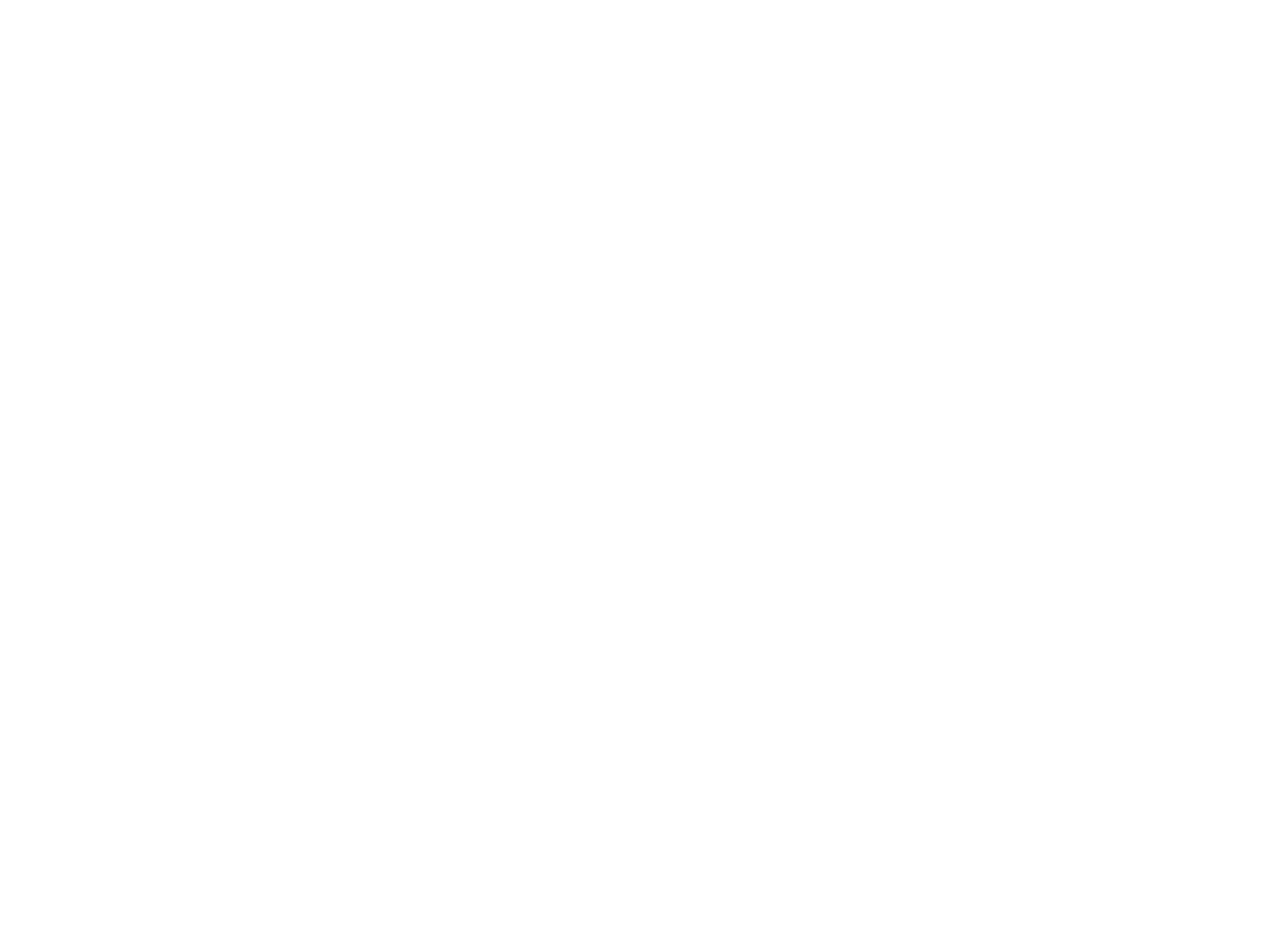
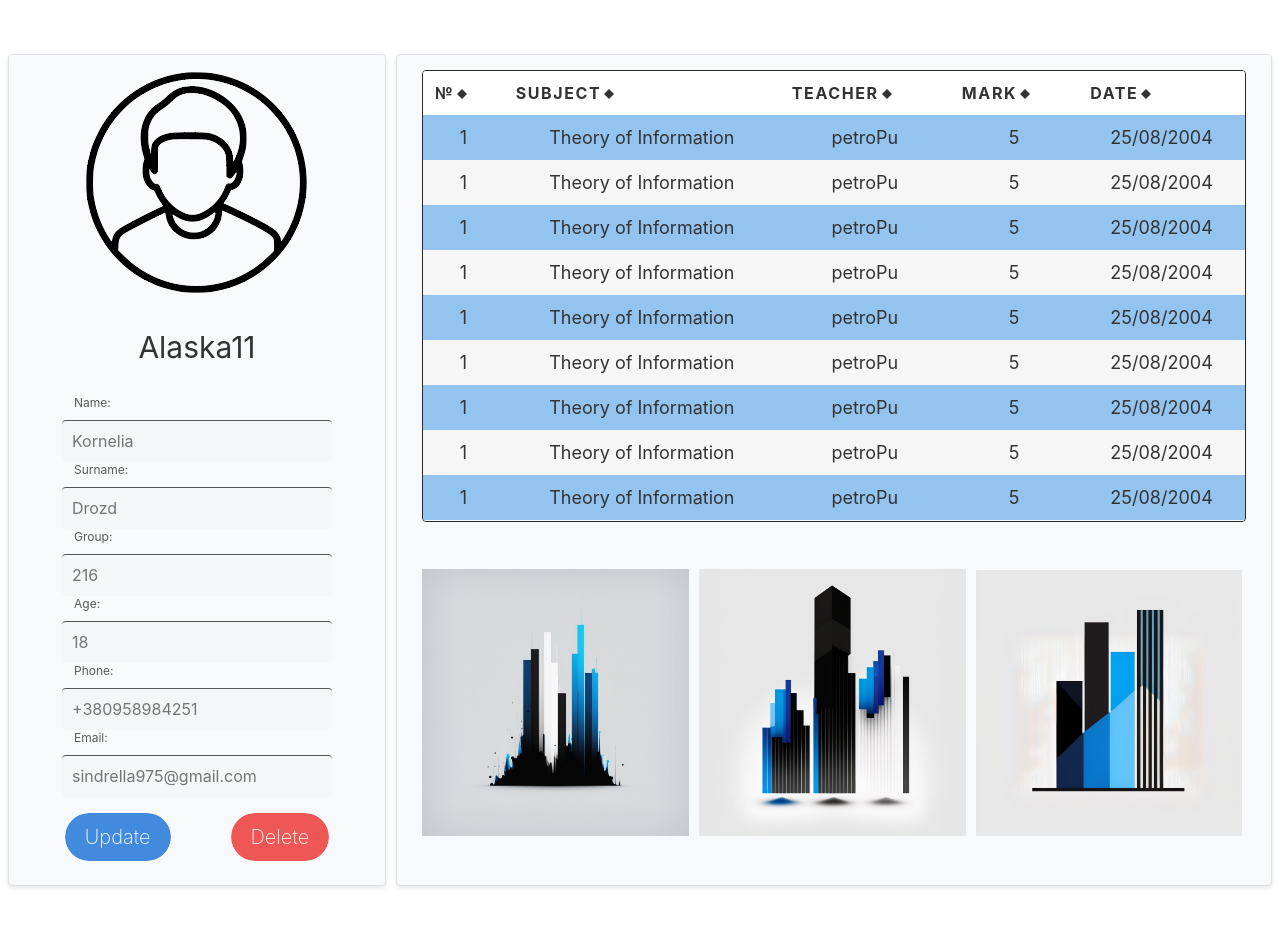
Before and after one commit to Alaska2222/react, a React (Create React App) app: page /admin in a window 1280 px wide. Shown: the part 140-1066 px from the top of the page. Before the commit the page ends 800 px from the top, so only its background shows below. Built offline with nearby package versions, Linux system fonts and the light colour scheme; sample sign-in values are in the browser's storage.

Commit message:
static user profile

```diff
--- /dev/null
+++ b/src/components/BioInput.js
@@ -0,0 +1,9 @@
+import React from 'react';
+
+export default function BioInput({Label, Name, Type, Id }){
+    return (
+        <div class="bio-input">
+            <label htmlFor={Id}>{Label}:</label>
+            <input className="input" placeholder={Name} type={Type} id={Id} disabled />
+        </div>)
+}
--- a/src/components/Navbar.js
+++ b/src/components/Navbar.js
@@ -36,12 +36,12 @@
         {isLoggedIn ? (
           <>
             <Link onClick={handleLogout}>Logout</Link>
-            <Link to="/profile" target="_self" id="user-profile">
+            <Link to="/profile" target="_self">
               User Profile
             </Link>
           </>
         ) : (
-          <Link to="/login" target="_self" id="login-page">
+          <Link to="/login" target="_self" >
             Login
           </Link>
         )}
--- /dev/null
+++ b/src/components/TableItem.js
@@ -0,0 +1,11 @@
+import React from 'react';
+
+export default function TableItem({Id, Sbj, Teacher, Value, Date}){
+    return (
+        <tr>
+            <td>{Id}</td>
+            <td>{Sbj}</td>
+            <td>{Teacher}</td>
+            <td>{Value}</td>
+            <td>{Date}</td>
+        </tr>)}
--- a/src/pages/Profile.js
+++ b/src/pages/Profile.js
@@ -1,8 +1,66 @@
 import React, { useEffect } from 'react';
+import BioInput from '../components/BioInput';
+import TableItem from '../components/TableItem';
+import Button from '../components/Button';
+import profile from "../assets/profile.png"
 
 export default function Profile(){
     useEffect(() => {
         document.title = "User Profile"
      }, []);
-    return <h1> Profile page</h1>
+    return (
+        <>
+            <h1 id="profile-title"><span className="highlight">Welcome to the, student profile!</span></h1>
+                <div className="wrapper">
+                    <div className="bio-block">
+                    <img src={profile} alt="profile logo"/>
+                    <h3>Alaska11</h3>
+                    <div className="inputs-block">
+                        <BioInput Label="Name" Name="Kornelia" Type="text" Id="name"/>
+                        <BioInput Label="Surname" Name="Drozd" Type="text" Id="surname"/>
+                        <BioInput Label="Group" Name="216" Type="number" Id="group"/>
+                        <BioInput Label="Age" Name="18" Type="number" Id="age"/>
+                        <BioInput Label="Phone" Name="+380958984251" Type="tel" Id="phone"/>
+                        <BioInput Label="Email" Name="sindrella975@gmail.com" Type="email" Id="email"/>
+                    </div>
+                    <div className ="button-group">
+                        <Button Id="update-btn" Title="Update"/>
+                        <Button Id="delete-btn" Title="Delete"/>
+                    </div>
+                    </div>
+                    <div className="grades-block">
+                        <div className="table-block">
+                        <table>
+                            <thead>
+                            <tr>
+                                <th><a href="//" className="sort-by" id="num">№</a></th>
+                                <th><a href="//" className="sort-by" id="sbj">Subject</a></th>
+                                <th><a href="//" className="sort-by" id="teacherID">Teacher</a></th>
+                                <th><a href="//" className="sort-by" id="value">Mark</a></th>
+                                <th><a href="//" className="sort-by" id="date">Date</a></th>
+                            </tr>
+                            </thead>
+                            <tbody>
+                                <TableItem Id="1" Sbj="Theory of Information" Teacher="petroPu" Value="5" Date="25/08/2004"/>
+                                <TableItem Id="1" Sbj="Theory of Information" Teacher="petroPu" Value="5" Date="25/08/2004"/>
+                                <TableItem Id="1" Sbj="Theory of Information" Teacher="petroPu" Value="5" Date="25/08/2004"/>
+                                <TableItem Id="1" Sbj="Theory of Information" Teacher="petroPu" Value="5" Date="25/08/2004"/>
+                                <TableItem Id="1" Sbj="Theory of Information" Teacher="petroPu" Value="5" Date="25/08/2004"/>
+                                <TableItem Id="1" Sbj="Theory of Information" Teacher="petroPu" Value="5" Date="25/08/2004"/>
+                                <TableItem Id="1" Sbj="Theory of Information" Teacher="petroPu" Value="5" Date="25/08/2004"/>
+                                <TableItem Id="1" Sbj="Theory of Information" Teacher="petroPu" Value="5" Date="25/08/2004"/>
+                                <TableItem Id="1" Sbj="Theory of Information" Teacher="petroPu" Value="5" Date="25/08/2004"/>
+                                <TableItem Id="1" Sbj="Theory of Information" Teacher="petroPu" Value="5" Date="25/08/2004"/>
+                            </tbody>
+                            </table>
+                        </div>
+                        <div className="stats-block">
+                            <div className="diagram"></div>
+                            <div className="diagram"></div>
+                            <div className="diagram"></div>
+                        </div>
+                </div>
+            </div>
+        </>
+    )
 }
--- a/src/pages/Register.js
+++ b/src/pages/Register.js
@@ -1,8 +1,10 @@
 import React, { useState, useEffect, useRef } from 'react';
 import Button from '../components/Button';
 import FloatLabel from '../components/FloatLabel';
+import {  useNavigate } from 'react-router-dom';
 
 export default function Register() {
+  const navigate = useNavigate()
   const [openStudent, setOpenStudent] = useState(false);
   const [openTeacher, setOpenTeacher] = useState(false);
   const [menuPosition, setMenuPosition] = useState({top: 0, left: 0});
@@ -99,7 +101,8 @@
 
 
 
-  async function onSubmit() {
+  async function onSubmit(event) {
+    event.preventDefault();
     let item = { username, password, age, value, phone, email, name, surname };
     console.log(item);
 
@@ -131,7 +134,7 @@
       };
     }
 
-    try {
+
       const response = await fetch(url, {
         method: "POST",
         headers: {
@@ -143,11 +146,12 @@
       if (!response.ok) {
         throw new Error("Network response was not ok");
       }
+      if (response.ok) {
+        navigate("/login")
+        console.log("Data sent successfully!");
+      }
 
-      console.log("Data sent successfully!");
-    } catch (error) {
-      console.error("There was a problem sending the data: ", error);
-    }
+
   }
 
 
--- a/src/styles/main.css
+++ b/src/styles/main.css
@@ -98,3 +98,269 @@
 	  transform: scale(1.2);
 	}
   }
+
+
+
+#profile-title {
+	color: #555;
+	font-weight: 400;
+	font-size: 50px;
+	margin-top: 60px;
+	text-align: left;
+  }
+
+  .bio-block h3 {
+	color: #333;
+	font-weight: 400;
+	font-size: 30px;
+  }
+
+  .wrapper {
+	display: flex;
+	margin-bottom: 40px;
+	text-align: center;
+  }
+
+  .bio-block {
+	float: left;
+	width: 400px;
+	height: 800px;
+	margin-right: 10px;
+  }
+
+  .stats-block {
+	display: flex;
+	flex-direction: row;
+	justify-content: space-around;
+	position: absolute;
+	bottom: 2rem;
+	width: 95%;
+  }
+
+  .diagram {
+	width: 300px;
+	height: 300px;
+	margin-right: 10px;
+	border-image-slice: 1;
+	background-repeat: no-repeat;
+	background-position: center;
+	background-size: contain;
+  }
+
+  .diagram:nth-child(1) {
+	background-image: url("../assets/hist1.png");
+  }
+
+  .diagram:nth-child(2) {
+	background-image: url("../assets/hist2.png");
+  }
+
+  .diagram:nth-child(3) {
+	background-image: url("../assets/hist3.png");
+  }
+
+  .bio-block, .grades-block{
+	background-color: #f8f9fa;
+	border: 1px solid #dee2e6;
+	border-radius: 4px;
+	box-shadow: 0 2px 4px rgba(0, 0, 0, 0.1);
+	padding: 15px 25px
+  }
+
+  .grades-block {
+	width: 80%;
+	position: relative;
+	justify-content: center;
+	overflow-y: auto;
+	overflow-x: hidden;
+  }
+
+  table {
+	box-shadow: 5px 5px 4px rgba(0, 0, 0, 0.1);
+	position: relative;
+	width: 100%;
+	height: 300px;
+	text-align: left;
+	margin: 0 auto;
+	border-collapse: collapse;
+  }
+  .table-block {
+	max-height: 450px;
+	overflow-y: scroll;
+	border: #2a2929 1px solid;
+	border-radius: 4px;
+  }
+
+  thead{
+	position: sticky;
+	top: 0;
+  }
+  th,
+  td {
+	padding: 0.75rem;
+	vertical-align: top;
+  }
+
+  td:hover{
+	background-color: #7a7a7a7b;
+  }
+
+  th {
+	text-align: left;
+	text-transform: uppercase;
+	letter-spacing: 0.1rem;
+	background-color: white;
+  }
+
+  td {
+	text-align: center;
+	color: #333333;
+	font-weight: 400;
+	font-size: 18px;
+  }
+
+  tr:nth-child(odd) {
+	background-color: #7db7edd1;
+  }
+
+  tr:nth-child(even) {
+	background-color: #f5f5f58e;
+  }
+
+  th a.sort-by {
+	padding-right: 18px;
+	position: relative;
+  }
+
+  .inputs-block {
+	display: flex;
+	flex-direction: column;
+	height: auto;
+  }
+
+  .inputs-block .input {
+	color: black;
+	font-weight: 400;
+	font-size: 16px;
+	padding: 20px 10px;
+	height: 42px;
+	min-width: 270px;
+	border: none;
+	border-top: solid 1px #555;
+	border-radius: 4px;
+	box-sizing: border-box;
+  }
+
+  .inputs-block .input:focus {
+	outline: none;
+  }
+
+  .inputs-block .bio-input {
+	position: relative;
+	padding-top: 25px ;
+  }
+
+
+
+  .inputs-block .bio-input label {
+	position: absolute;
+	left: 0;
+	top: 0;
+	padding-left: 2.5rem;
+	color: #333;
+  }
+
+  .button-group {
+	display: flex;
+	flex-direction: row;
+	padding: 1rem 0;
+	justify-content: center;
+	column-gap: 60px;
+  }
+
+  .button-group #update-btn, .button-group #delete-btn{
+	color: white;
+	font-weight: 250;
+	font-size: 20px;
+	position: relative;
+	padding: .75rem 1.25rem;
+	border: none;
+	text-decoration: none;
+	text-align: center;
+	display: inline-block;
+	border-radius: 10rem;
+	transition: all .3s;
+	overflow: hidden;
+	z-index: 1;
+  }
+
+  .button-group #update-btn:after, .button-group #delete-btn:after{
+	content: '';
+	position: absolute;
+	bottom: 0;
+	left: 0;
+	width: 100%;
+	height: 100%;
+	border-radius: 10rem;
+	z-index: -2;
+  }
+  .button-group #update-btn:after{
+	background-color: rgba(41, 124, 219, 0.875);
+  }
+  .button-group #delete-btn:after{
+	background-color: rgba(239, 64, 64, 0.875);
+  }
+  .button-group #update-btn:before, .button-group #delete-btn:before{
+	content: '';
+	position: absolute;
+	bottom: 0;
+	left: 0;
+	width: 0%;
+	height: 100%;
+	transition: all .3s;
+	border-radius: 10rem;
+	z-index: -1;
+  }
+
+  .button-group #update-btn:before{
+	background-color: rgba(4, 44, 91, 0.875);
+  }
+  .button-group #delete-btn:before{
+	background-color: rgba(124, 3, 3, 0.875);
+  }
+
+
+  .button-group #update-btn:hover:before, .button-group #delete-btn:hover:before{
+	width: 100%;
+  }
+
+
+  a.sort-by:before,
+  a.sort-by:after {
+	border: 5px solid transparent;
+	content: "";
+	display: block;
+	height: 0;
+	right: 5px;
+	top: 50%;
+	position: absolute;
+	width: 0;
+  }
+
+  a.sort-by:before {
+	border-bottom-color: #333;
+	margin-top: -9px;
+  }
+
+  a.sort-by:after {
+	border-top-color: #333;
+	margin-top: 1px;
+  }
+
+  a.sort-by:link,
+  a.sort-by:visited,
+  a.sort-by:hover,
+  a.sort-by:active {
+	color: #333;
+	text-decoration: none;
+  }
```
Also changed, not shown: src/assets/profile.png (added).
